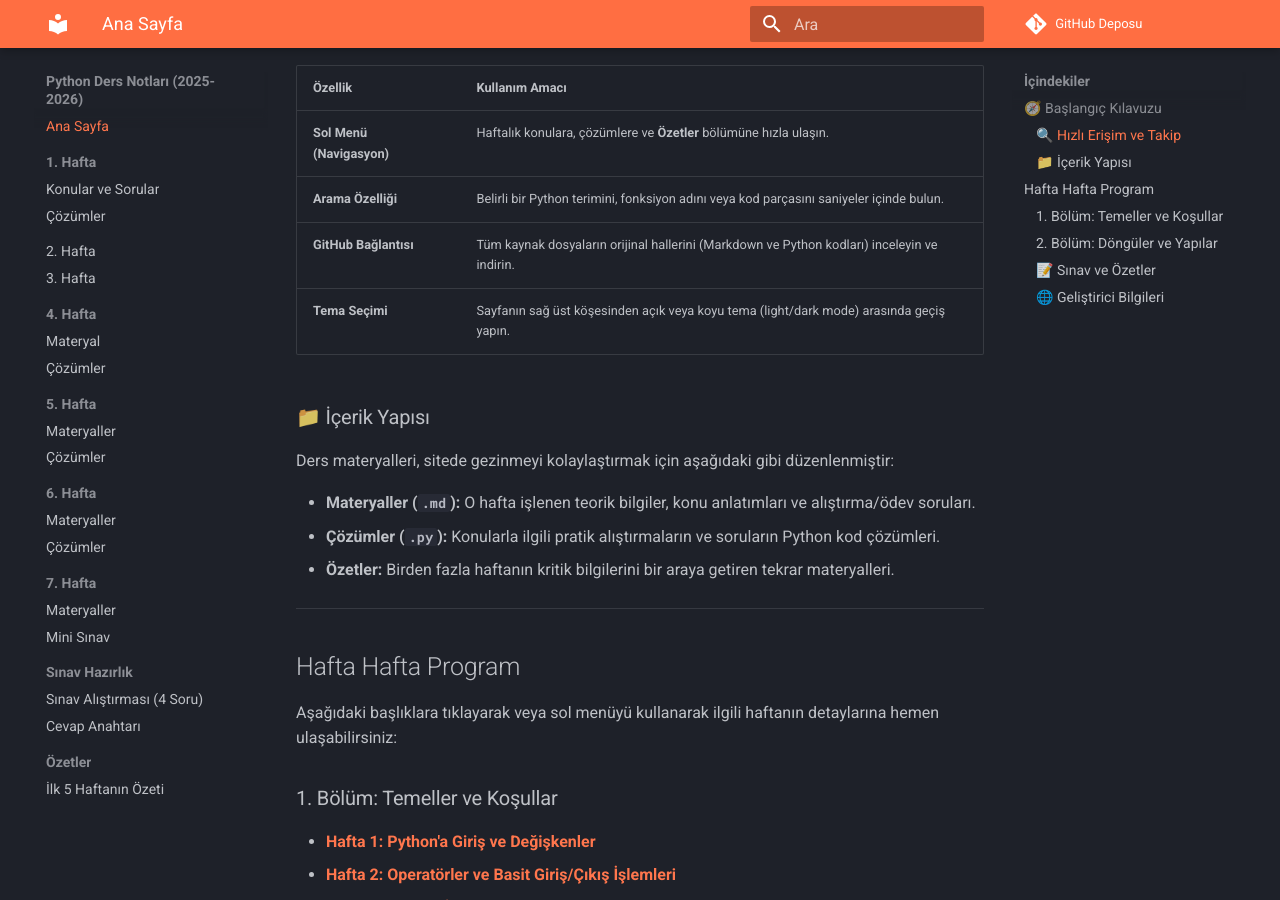
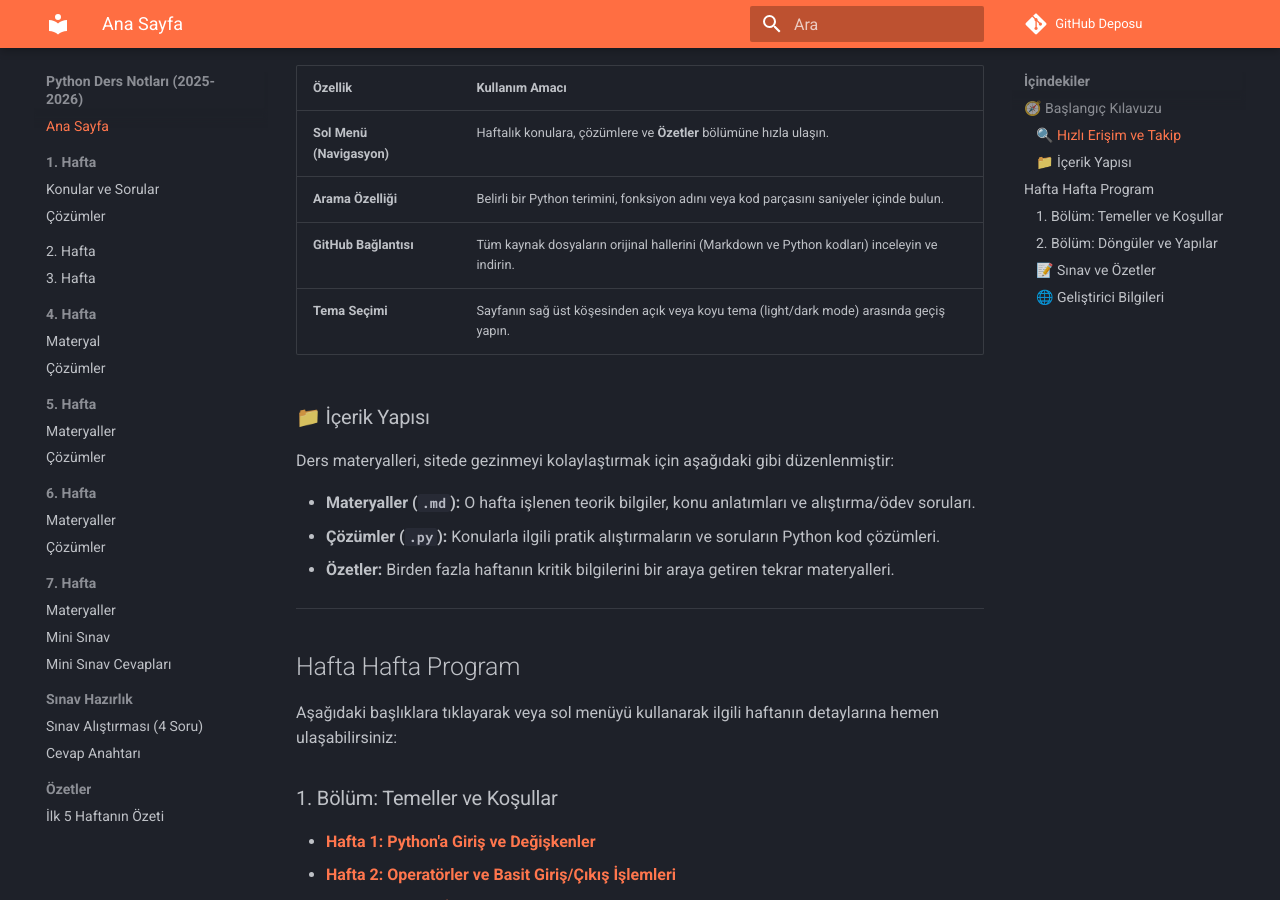
Before and after one commit to ozgehalilduman/python_ders_notlar-, an MkDocs documentation site: the page built from docs/index.md, in a window 1280 px wide and 900 px high, scrolled down 428 px. Built offline with MkDocs 1.6.1 and Material for MkDocs 9.7.7, drawn with Linux system fonts in a browser that asks for light colours; comment, search, counter and statistics services are not loaded.

Commit message:
7 hafta guncellendi2

```diff
--- a/mkdocs.yml
+++ b/mkdocs.yml
@@ -36,6 +36,7 @@ nav:
   - 7. Hafta:
     - Materyaller: Hafta 7/python_week7_materials.md
     - Mini Sınav: Hafta 7/python_week7_mini_exam.md
+    - Mini Sınav Cevapları: Hafta 7/python_week7_mini_exam_solutions.py
   - Sınav Hazırlık:
     - Sınav Alıştırması (4 Soru): Sinavlar/python_practice_exam_4q.md # Klasör eklendi
     - Cevap Anahtarı: Sinavlar/python_practice_exam_4q_answers.py     # Klasör eklendi
```
